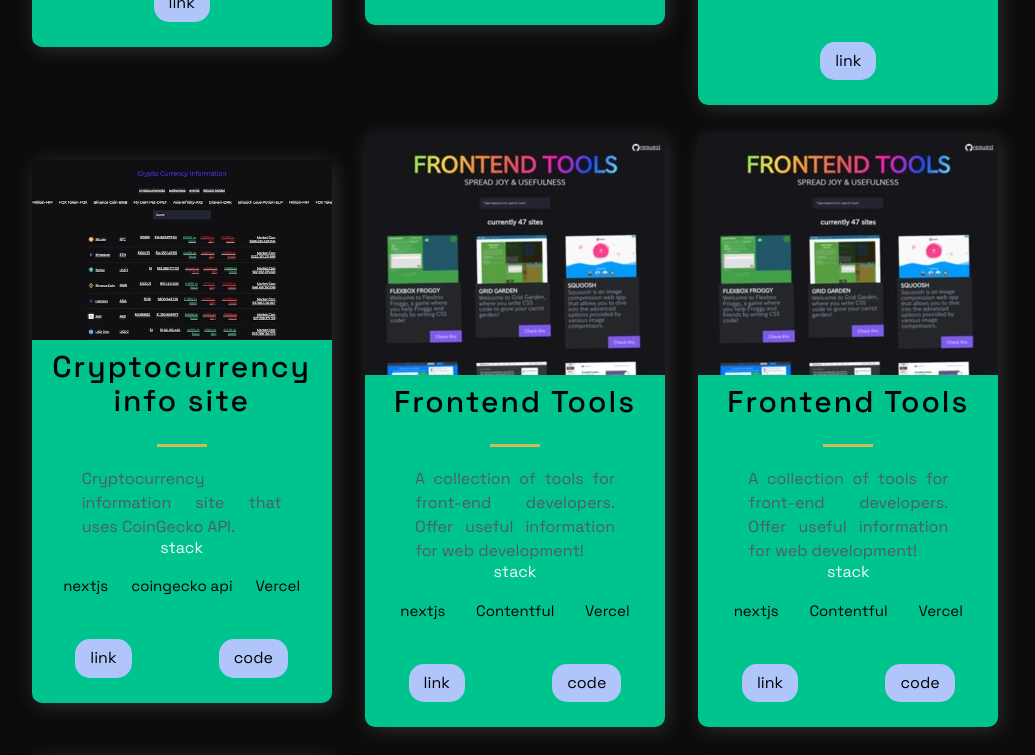
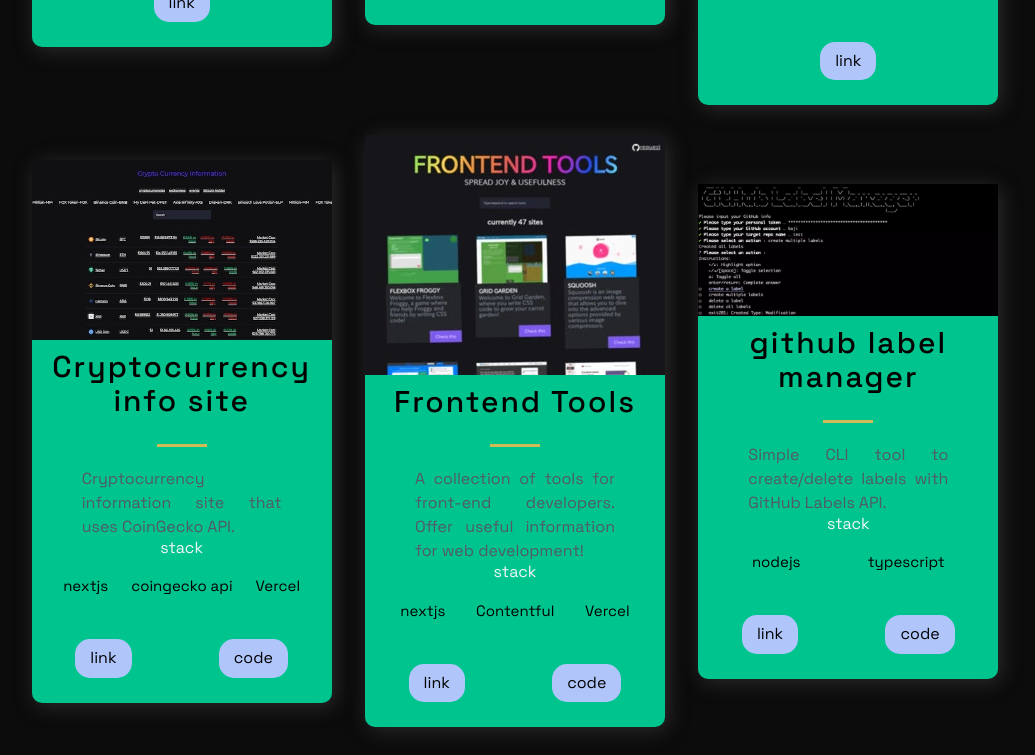
Before and after one commit to koji/portfolio_nextjs, a Next.js app: page / in a window 1280 px wide. Shown: the part 3560-4315 px from the top of the page, without its empty margins (125-1160 px from the left). Built offline with nearby package versions, Linux system fonts and the light colour scheme.

Commit message:
Update constants.js

```diff
--- a/src/constants/constants.js
+++ b/src/constants/constants.js
@@ -137,16 +137,6 @@ export const projects = [
     id: 13,
   },
   {
-    title: "Frontend Tools",
-    description:
-      "A collection of tools for front-end developers. Offer useful information for web development!",
-    image: "/images/fe-tools.webp",
-    tags: ["nextjs", "Contentful", "Vercel"],
-    link: "https://fetools.vercel.app/",
-    code: "https://github.com/koji/frontend-tools",
-    id: 14,
-  },
-  {
     title: "github label manager",
     description:
       "Simple CLI tool to create/delete labels with GitHub Labels API.",
@@ -154,7 +144,7 @@ export const projects = [
     tags: ["nodejs", "typescript"],
     link: "https://levelup.gitconnected.com/create-github-labels-from-terminal-158d4868fabhttps://levelup.gitconnected.com/create-github-labels-from-terminal-158d4868fab",
     code: "https://github.com/koji/github-label-managerhttps://github.com/koji/github-label-manager",
-    id: 15,
+    id: 14,
   },
 ];
 
```
